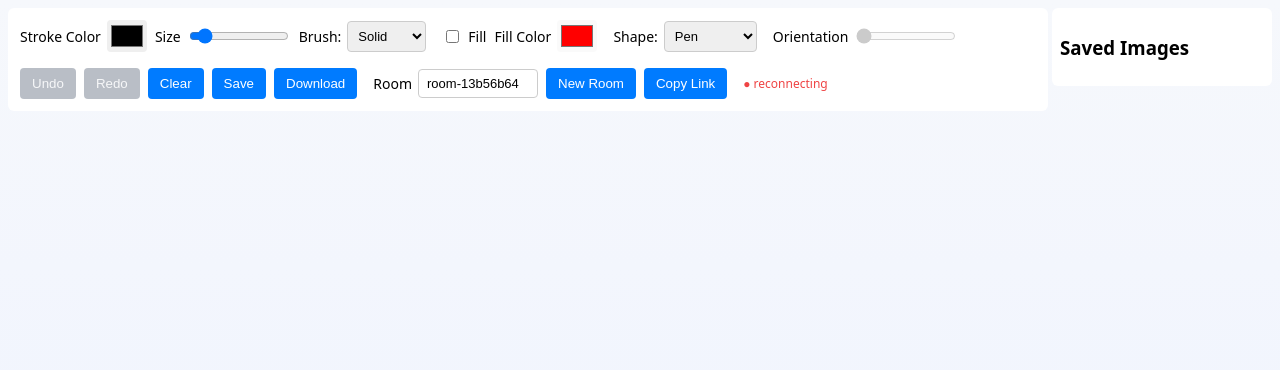
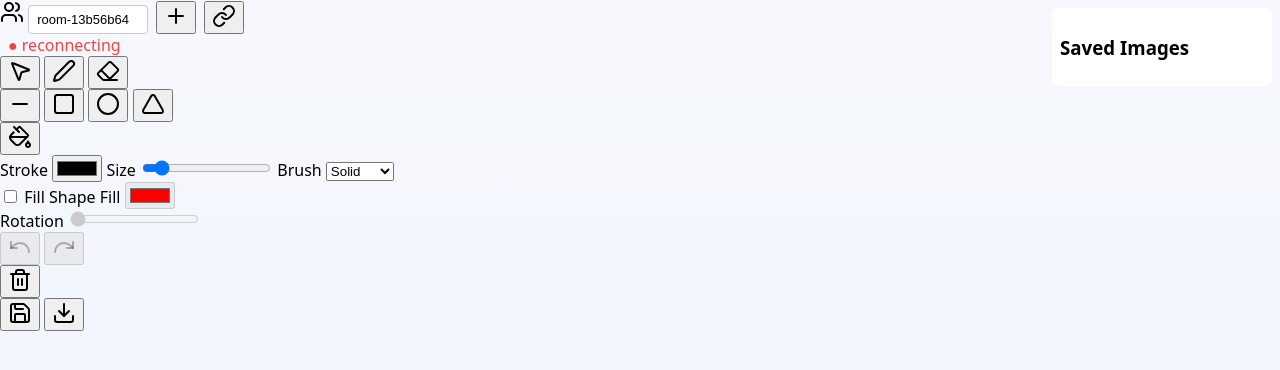
Before and after one commit to bhavyaa-006/whiteboard, a website: page public/index.html in a window 1280 px wide. Both pictures are taken after typing "Sample" into the empty fields and a click on the button "Create Room". Drawn offline with nearby package versions, Linux system fonts and the light colour scheme; no server answers.

Commit message:
feat: implement whiteboard landing page and application interface structure

```diff
--- a/public/index.html
+++ b/public/index.html
@@ -4,7 +4,11 @@
   <meta charset="utf-8" />
   <meta name="viewport" content="width=device-width,initial-scale=1" />
   <title>Whiteboard</title>
+  <link rel="preconnect" href="https://fonts.googleapis.com">
+  <link rel="preconnect" href="https://fonts.gstatic.com" crossorigin>
+  <link href="https://fonts.googleapis.com/css2?family=Inter:wght@400;500;600;700&display=swap" rel="stylesheet">
   <link rel="stylesheet" href="/style.css">
+  <script src="https://unpkg.com/lucide@latest"></script>
 </head>
 <body>
   <main id="launchPage">
@@ -25,73 +29,134 @@
   </main>
 
   <div id="appShell" hidden>
-    <div id="controls">
-    <div id="strokeControls">
-      <label>Stroke Color <input type="color" id="color" value="#000000"></label>
-      <label>Size <input id="size" type="range" min="1" max="30" value="4"></label>
-      <label>Brush:
-        <select id="brush">
-          <option value="solid">Solid</option>
-          <option value="dotted">Dotted</option>
-          <option value="dashed">Dashed</option>
-          <option value="spray">Spray</option>
-        </select>
-      </label>
+
+    <!-- Top Left: Room Controls -->
+    <div id="roomIsland" class="floating-island top-left">
+      <div class="island-row" id="roomControls">
+        <div class="input-with-icon">
+          <i data-lucide="users"></i>
+          <input id="room" type="text" readonly>
+        </div>
+        <button id="newRoom" class="icon-btn" type="button" title="New Room"><i data-lucide="plus"></i></button>
+        <button id="copyRoom" class="icon-btn" type="button" title="Copy Link"><i data-lucide="link"></i></button>
+      </div>
+      <div id="connectionStatus" class="status-indicator">●</div>
     </div>
 
-    <div id="fillControls">
-      <label><input type="checkbox" id="useFill"> Fill</label>
-      <label>Fill Color <input type="color" id="fillColor" value="#FF0000" disabled></label>
-    </div>
-
-    <div id="shapeControls">
-      <label>Shape:
-        <select id="shape">
-          <option value="pen">Pen</option>
+    <!-- Top Center: Toolbar -->
+    <div id="toolBar" class="floating-island top-center">
+      <div class="tool-group">
+        <select id="shape" style="display:none;">
+          <option value="select">Select</option>
+          <option value="pen" selected>Pen</option>
           <option value="eraser">Eraser</option>
           <option value="line">Line</option>
           <option value="rectangle">Rectangle</option>
           <option value="circle">Circle</option>
           <option value="triangle">Triangle</option>
           <option value="bucket">Bucket</option>
-          <option value="select">Select</option>
         </select>
-      </label>
+
+        <button type="button" class="tool-btn" data-tool="select" title="Select"><i data-lucide="mouse-pointer-2"></i></button>
+        <button type="button" class="tool-btn active" data-tool="pen" title="Pen"><i data-lucide="pen"></i></button>
+        <button type="button" class="tool-btn" data-tool="eraser" title="Eraser"><i data-lucide="eraser"></i></button>
+        <div class="divider"></div>
+        <button type="button" class="tool-btn" data-tool="line" title="Line"><i data-lucide="minus"></i></button>
+        <button type="button" class="tool-btn" data-tool="rectangle" title="Rectangle"><i data-lucide="square"></i></button>
+        <button type="button" class="tool-btn" data-tool="circle" title="Circle"><i data-lucide="circle"></i></button>
+        <button type="button" class="tool-btn" data-tool="triangle" title="Triangle"><i data-lucide="triangle"></i></button>
+        <div class="divider"></div>
+        <button type="button" class="tool-btn" data-tool="bucket" title="Fill Bucket"><i data-lucide="paint-bucket"></i></button>
+      </div>
     </div>
 
-    <div id="transformControls">
-      <label>Orientation <input id="rotation" type="range" min="0" max="359" value="0" disabled></label>
+    <!-- Left Floating: Properties -->
+    <div id="propertiesPanel" class="floating-island middle-left">
+      <div id="strokeControls" class="prop-group">
+        <label>Stroke <input type="color" id="color" value="#000000"></label>
+        <label>Size <input id="size" type="range" min="1" max="30" value="4"></label>
+        <label>Brush
+          <select id="brush" class="modern-select">
+            <option value="solid">Solid</option>
+            <option value="dotted">Dotted</option>
+            <option value="dashed">Dashed</option>
+            <option value="spray">Spray</option>
+          </select>
+        </label>
+      </div>
+
+      <div class="divider-horizontal"></div>
+
+      <div id="fillControls" class="prop-group">
+        <label class="checkbox-label"><input type="checkbox" id="useFill"> Fill Shape</label>
+        <label>Fill <input type="color" id="fillColor" value="#FF0000" disabled></label>
+      </div>
+
+      <div class="divider-horizontal"></div>
+
+      <div id="transformControls" class="prop-group">
+        <label>Rotation <input id="rotation" type="range" min="0" max="359" value="0" disabled></label>
+      </div>
     </div>
 
-    <div>
-      <button id="undo" type="button">Undo</button>
-      <button id="redo" type="button">Redo</button>
-      <button id="clear">Clear</button>
-      <button id="save">Save</button>
-      <button id="download">Download</button>
+    <!-- Top Right: Actions -->
+    <div id="actionIsland" class="floating-island top-right">
+      <button id="undo" class="icon-btn" type="button" title="Undo"><i data-lucide="undo"></i></button>
+      <button id="redo" class="icon-btn" type="button" title="Redo"><i data-lucide="redo"></i></button>
+      <div class="divider"></div>
+      <button id="clear" class="icon-btn danger" type="button" title="Clear Board"><i data-lucide="trash-2"></i></button>
+      <div class="divider"></div>
+      <button id="save" class="icon-btn" type="button" title="Save to Gallery"><i data-lucide="save"></i></button>
+      <button id="download" class="icon-btn" type="button" title="Download Image"><i data-lucide="download"></i></button>
     </div>
 
-    <div id="roomControls">
-      <label>Room <input id="room" type="text" readonly></label>
-      <button id="newRoom" type="button">New Room</button>
-      <button id="copyRoom" type="button">Copy Link</button>
-      <div id="connectionStatus" style="font-size:12px;color:#666">●</div>
+    <canvas id="board"></canvas>
+    <canvas id="elements"></canvas>
+
+    <div id="gallery" class="floating-island bottom-right">
+      <div class="gallery-header">
+        <h3>Saved Images</h3>
+      </div>
+      <div id="images"></div>
     </div>
-  </div>
-
-  <canvas id="board"></canvas>
-  <canvas id="elements"></canvas>
-
-  <div id="gallery">
-    <h3>Saved Images</h3>
-    <div id="images"></div>
-  </div>
   </div>
 
   <script>
     window.__APP_CONFIG__ = {
       BACKEND_URL: "https://whiteboard-0vey.onrender.com"
     };
+
+    // Initialize Lucide icons
+    lucide.createIcons();
+
+    // Sync UI tool buttons with hidden #shape select
+    const shapeSelect = document.getElementById('shape');
+    const toolBtns = document.querySelectorAll('.tool-btn');
+
+    toolBtns.forEach(btn => {
+      btn.addEventListener('click', () => {
+        const tool = btn.getAttribute('data-tool');
+        shapeSelect.value = tool;
+        // Dispatch change event so app.js picks it up
+        shapeSelect.dispatchEvent(new Event('change'));
+
+        // Update active class
+        toolBtns.forEach(b => b.classList.remove('active'));
+        btn.classList.add('active');
+      });
+    });
+
+    // Listen to changes from app.js if it modifies shapeSelect programmatically
+    shapeSelect.addEventListener('change', () => {
+      const tool = shapeSelect.value;
+      toolBtns.forEach(b => {
+        if (b.getAttribute('data-tool') === tool) {
+          b.classList.add('active');
+        } else {
+          b.classList.remove('active');
+        }
+      });
+    });
   </script>
   <script src="https://cdn.socket.io/4.7.5/socket.io.min.js"></script>
   <script src="/app.js"></script>
```
